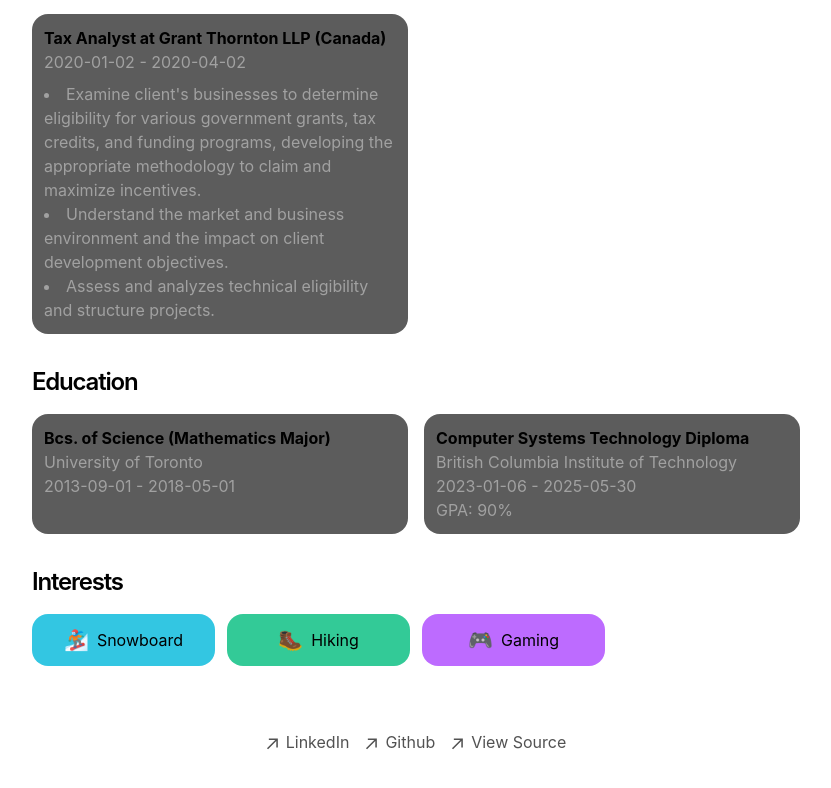
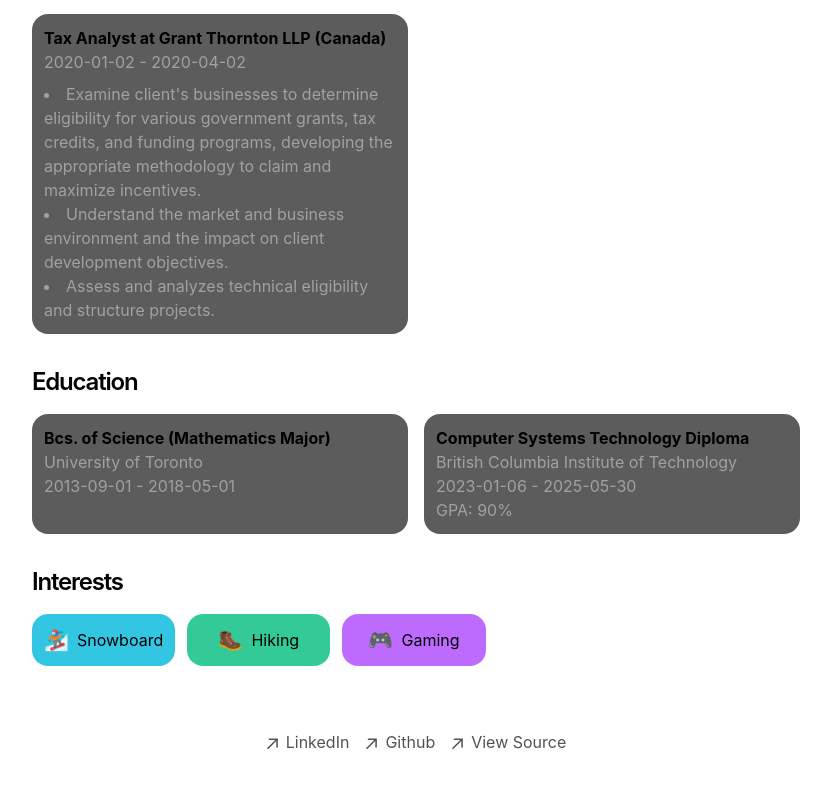
Before and after one commit to brianctb/personal-webpage, a Next.js app: page / in a window 1280 px wide. Shown: the part 1674-2462 px from the top of the page, without its empty margins (224-1055 px from the left). Built offline with nearby package versions, Linux system fonts and the light colour scheme.

Commit message:
change interest to buttons

```diff
--- a/app/page.tsx
+++ b/app/page.tsx
@@ -100,16 +100,18 @@ export default function HomePage() {
       </section>
       <section className="mb-8">
         <h1 className="section-title">Interests</h1>
-        <div className="grid grid-cols-2 md:grid-cols-3 lg:grid-cols-4 mt-4 gap-3">
+        <button
+          className="grid grid-cols-2 md:grid-cols-3 lg:grid-cols-4 mt-4 gap-3"
+
+        >
           {interests.map((interest, index) => (
             <div key={index} className={`p-3 rounded-2xl flex items-center justify-center ${interestPillColorScheme[index]}`}>
               <span className="text-xl">{interest.icon}</span>
               <span className="ml-2">{interest.name}</span>
             </div>
           ))}
-        </div>
+        </button>
       </section>
-
     </section>
   );
 }
```
